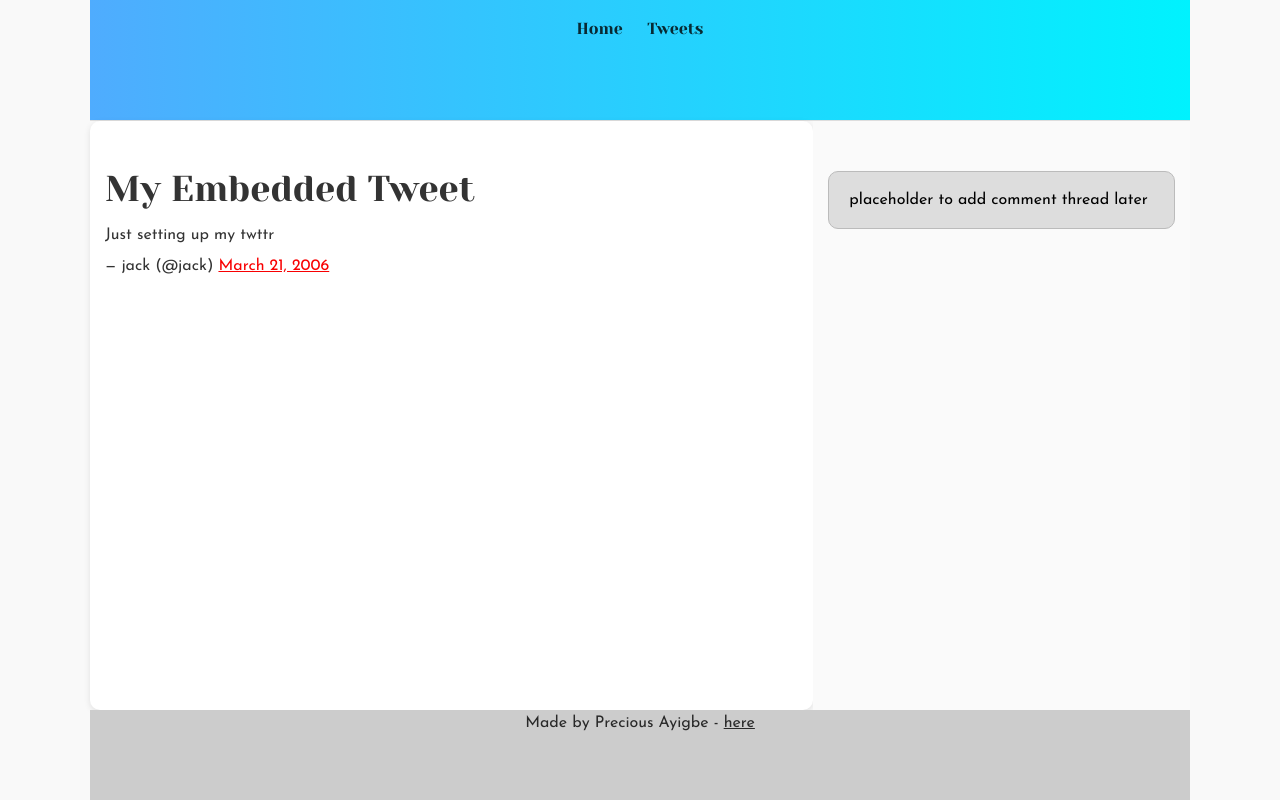
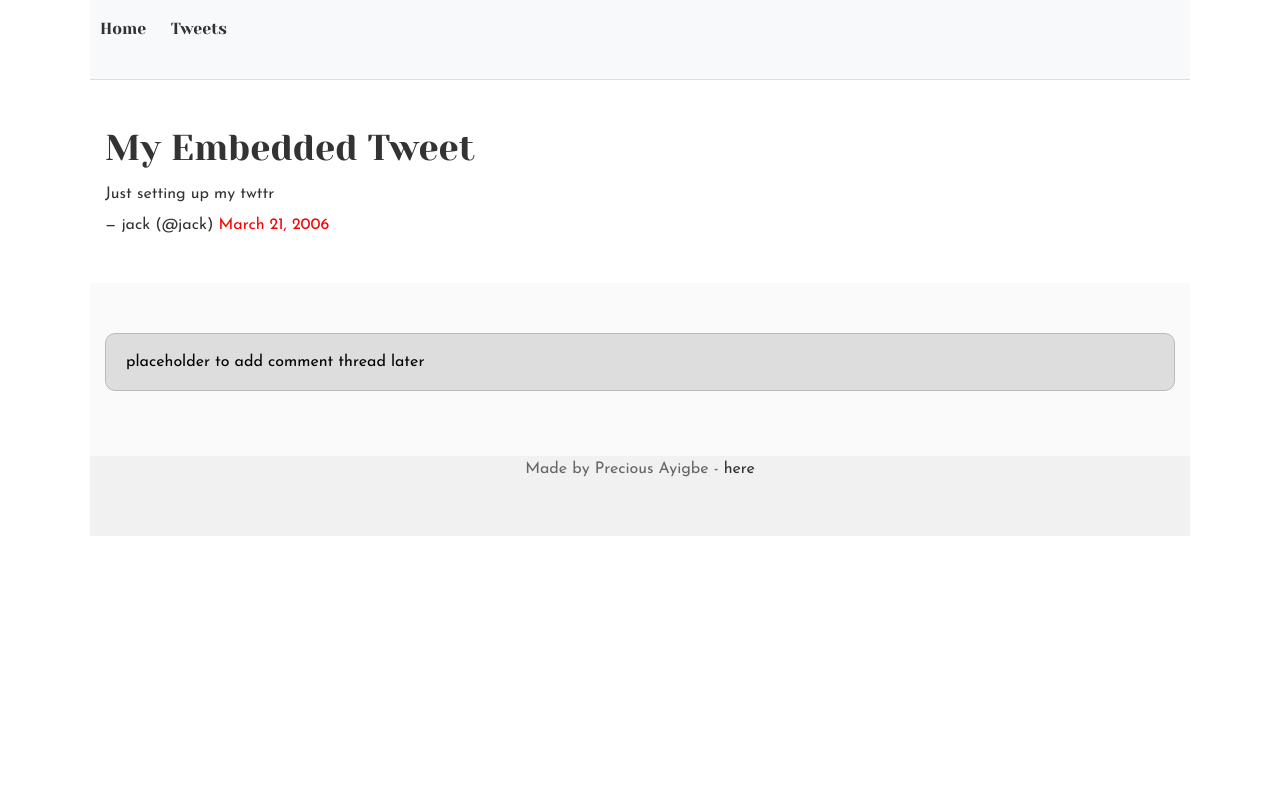
Before and after one commit to precioustech112/alx_html_css, a plain HTML site: page css_basic/tweets.html in a window 1280 px wide. Drawn offline with Linux system fonts and the light colour scheme; files that its build step writes are made by us from their sources.

Commit message:
advanced css 2

```diff
--- a/css_basic/styles.css
+++ /dev/null
@@ -1,69 +0,0 @@
-/* Step 1: Make body and main flex containers */
-body {
-  display: flex;
-  flex-direction: column; /* header, main, footer stacked vertically */
-  height: 100vh; /* Full viewport height */
-  margin: 0; /* Remove default spacing */
-}
-
-main {
-  display: flex;
-  flex-direction: row; /* article and aside side by side */
-  flex: auto; /* Takes up remaining space between header and footer */
-}
-
-/* Step 2: Control article and aside proportions */
-article {
-  flex: 2; /* Takes up 2/3 of available width */
-  overflow-y: auto; /* Allow scrolling inside if content is long */
-  padding: 1rem;
-  background-color: #f0f0f0;
-}
-
-aside {
-  flex: 1; /* Takes up 1/3 of available width */
-  overflow-y: auto; /* Allow scrolling inside if content is long */
-  padding: 1rem;
-  background-color: #e0e0e0;
-}
-
-/* Optional: Style header and footer */
-header, footer {
-  padding: 1rem;
-  background-color: #ccc;
-  text-align: center;
-}
-
-body {
-  background-color: #f9f9f9;
-  color: #333;
-}
-
-header {
-  background: linear-gradient(to right, #4facfe, #00f2fe);
-  color: white;
-}
-
-nav a {
-  color: white;
-  text-decoration: none;
-}
-
-nav a:hover {
-  text-decoration: underline;
-}
-
-article {
-  font-family: Georgia, serif;
-  line-height: 1.6;
-  padding: 1rem;
-  border-radius: 10px;
-  background-color: white;
-  box-shadow: 0 2px 6px rgba(0,0,0,0.1);
-}
-
-.logo {
-  font-size: 2rem;
-  margin-right: 1rem;
-  color: gold;
-}
```
Also changed, not shown: css_advanced/index.html (+1 -1 lines), css_advanced/styles.css (renamed from css_advanced/style.css).
